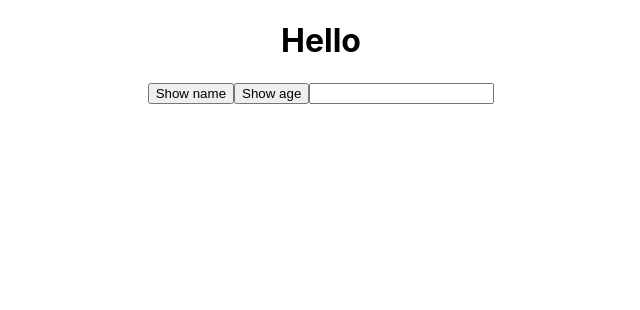
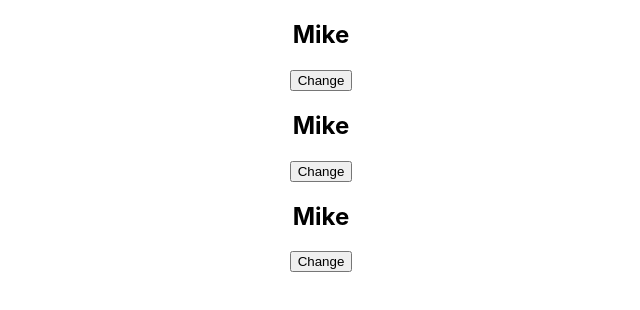
Before and after one commit to pss7/voca, a React (Create React App) app: page / in a window 1280 px wide. Shown: the top 310 px of the page, without its empty margins (319-959 px from the left). Built offline with nearby package versions, Linux system fonts and the light colour scheme.

Commit message:
React JS #7 state, useState

```diff
--- a/src/App.js
+++ b/src/App.js
@@ -5,6 +5,8 @@
   return (
     <div className="App">
       <Hello />
+      <Hello />
+      <Hello />
     </div>
   );
 }
--- a/src/component/Hello.js
+++ b/src/component/Hello.js
@@ -1,27 +1,20 @@
+import { useState } from "react";
+
 export default function Hello() {
 
-    function showName() {
-        console.log("Mike");
-    }
+    // let name = "Mike"
+    const [name, setName] = useState("Mike");
 
-    function showAge(age) {
-        console.log(age);
-    }
-
-    function showText(e) {
-        console.log(e.target.value);
+    function changeName() {
+        setName(name === "Mike" ? "Jane" : "Mike");
     }
 
     return (
         <div>
-            <h1>
-                Hello
-            </h1>
-            <button onClick={showName}>Show name</button>
-            <button onClick={() => {
-                showAge(10);
-            }}>Show age</button>
-            <input type="text" onChange={showText} />
+            <h2>
+                {name}
+            </h2>
+            <button onClick={changeName}>Change</button>
         </div>
     )
 }
```
